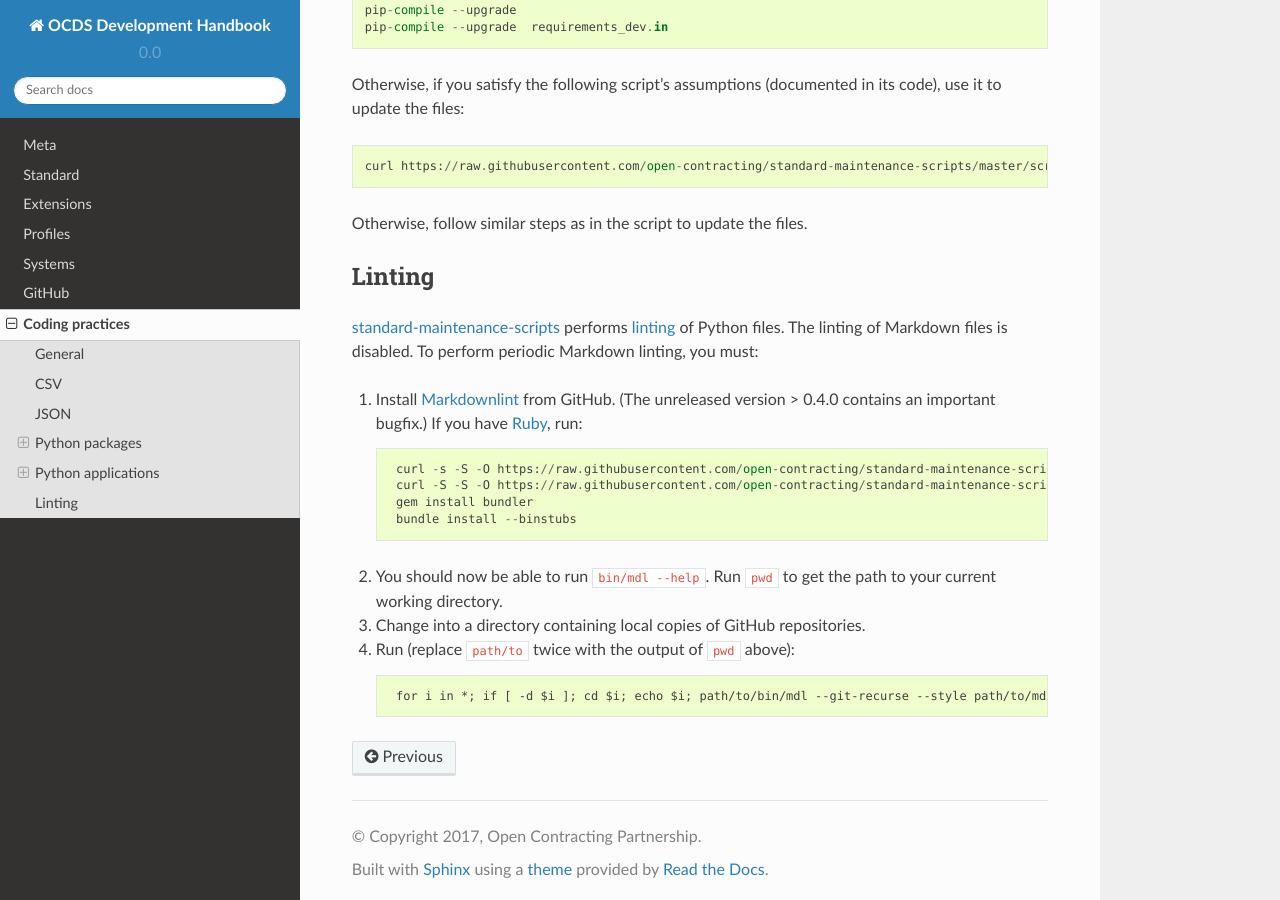
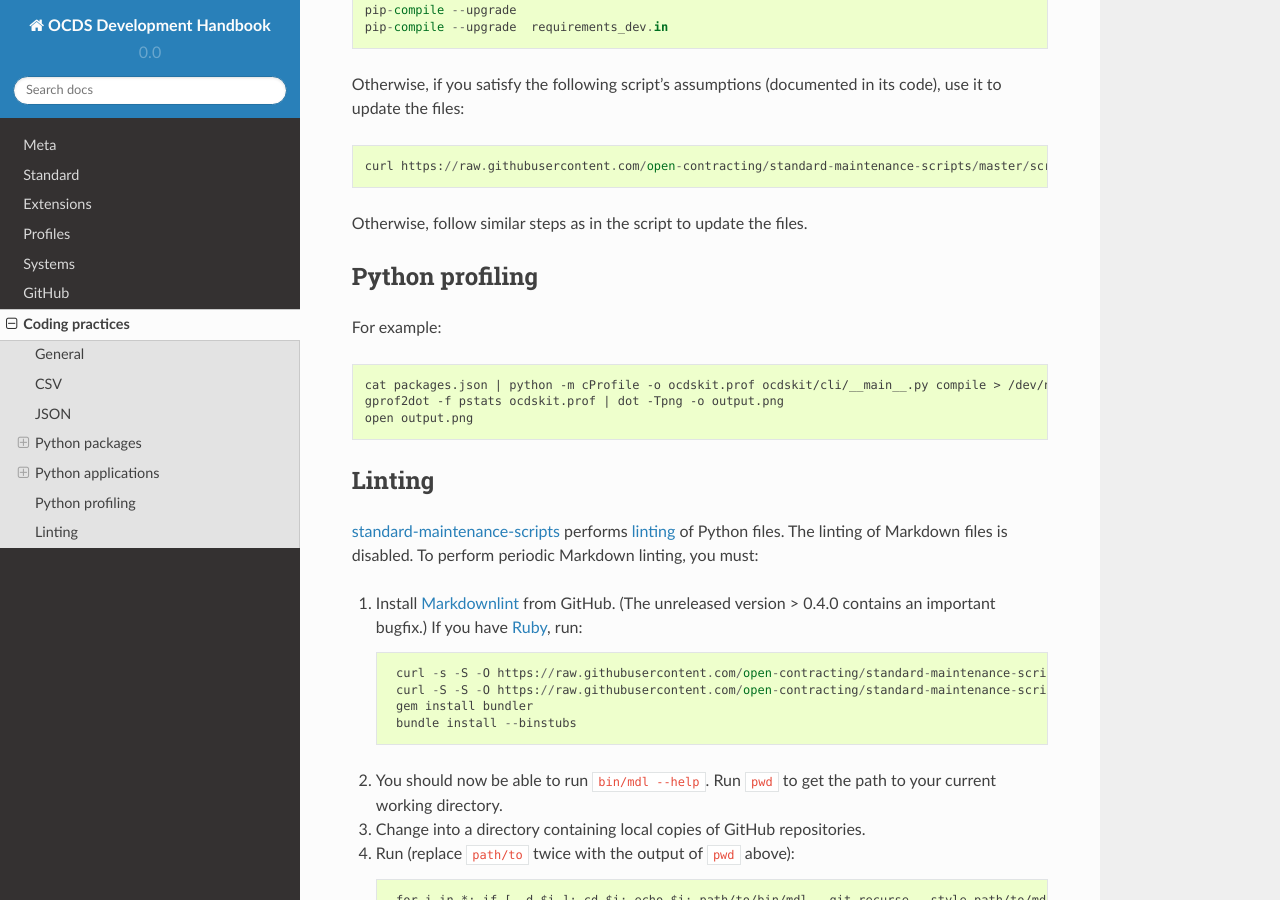
Before and after one commit to open-contracting/standard-development-handbook, a Sphinx documentation site: the page built from docs/coding/index.md, in a window 1280 px wide and 900 px high, scrolled down 3763 px. Built offline with Sphinx 7.4.7 and the Read the Docs theme 2.0.0, drawn with Linux system fonts in a browser that asks for light colours.

Commit message:
Add code snippet for Python profiling

````diff
--- a/docs/coding/index.md
+++ b/docs/coding/index.md
@@ -155,6 +155,16 @@ Otherwise, if you satisfy the following script's assumptions (documented in its
 
 Otherwise, follow similar steps as in the script to update the files.
 
+## Python profiling
+
+For example:
+
+```bash
+cat packages.json | python -m cProfile -o ocdskit.prof ocdskit/cli/__main__.py compile > /dev/null
+gprof2dot -f pstats ocdskit.prof | dot -Tpng -o output.png
+open output.png
+```
+
 ## Linting
 
 [standard-maintenance-scripts](https://github.com/open-contracting/standard-maintenance-scripts) performs [linting](https://github.com/open-contracting/standard-maintenance-scripts/blob/master/tests/script.sh) of Python files. The linting of Markdown files is disabled. To perform periodic Markdown linting, you must:
````
